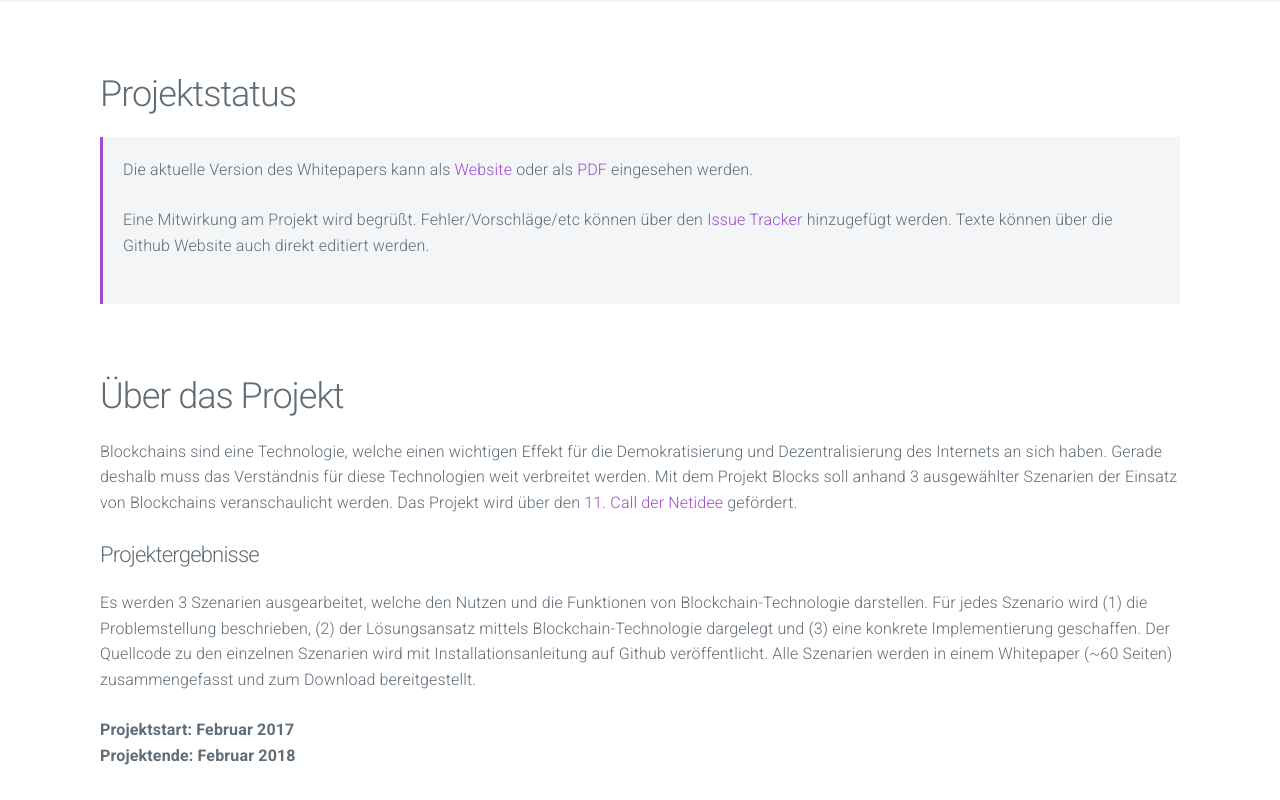
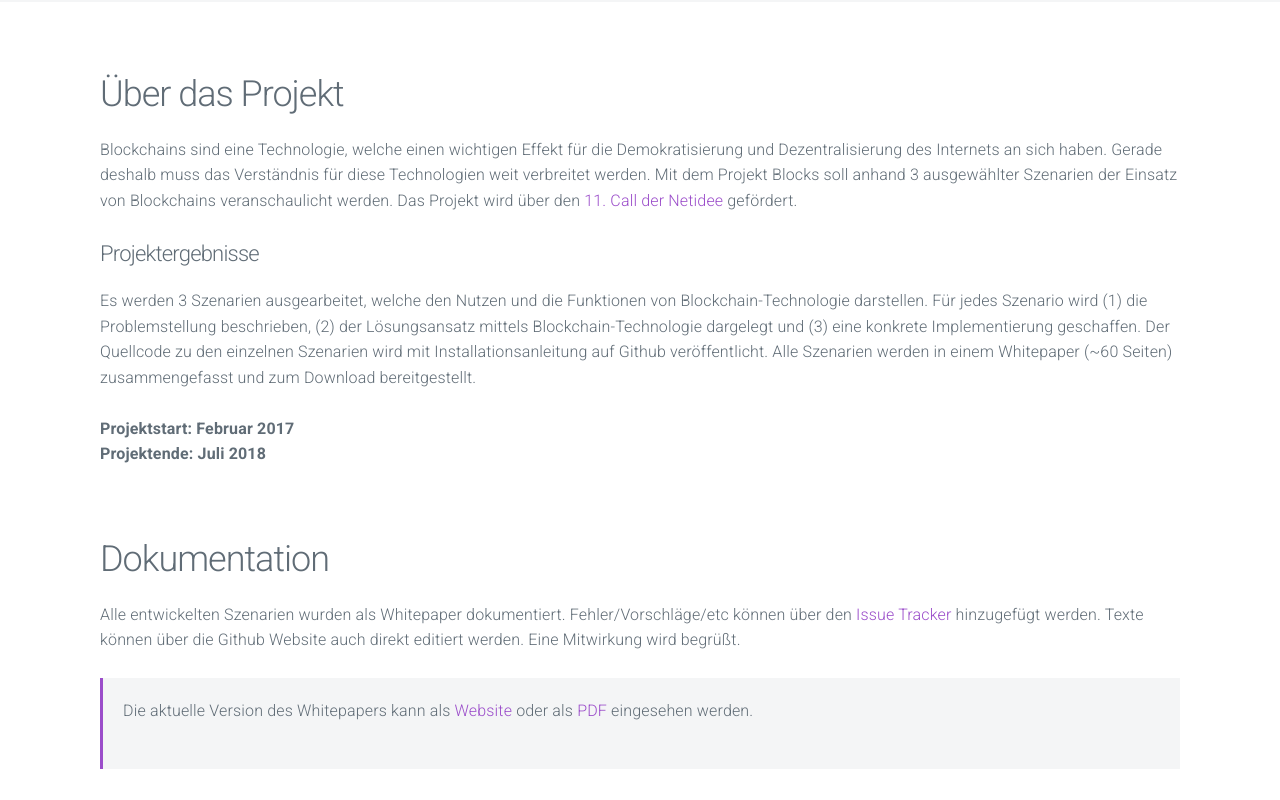
Before and after one commit to getbloqs/getbloqs.github.io, a website: page index.html in a window 1280 px wide. Shown: the part 300-1100 px from the top of the page. Drawn offline with Linux system fonts and the light colour scheme.

Commit message:
chore: website update

```diff
--- a/index.html
+++ b/index.html
@@ -21,15 +21,6 @@
         </header>
 
         <section class="container">
-            <h2>Projektstatus</h2>
-
-            <div class="case">
-                <p>Die aktuelle Version des Whitepapers kann als <a href="https://rawgit.com/getbloqs/paper/master/build/paper.html">Website</a> oder als <a href="https://rawgit.com/getbloqs/paper/master/build/paper.pdf">PDF</a> eingesehen werden.</p>               <p>Eine Mitwirkung am Projekt wird begrüßt. Fehler/Vorschläge/etc können über den <a href="https://github.com/getbloqs/paper/issues">Issue Tracker</a> hinzugefügt werden. Texte können über die Github Website auch direkt editiert werden.</p>
-            </div>
-
-        </section>
-
-        <section class="container">
             <h2>Über das Projekt</h2>
             <p>Blockchains sind eine Technologie, welche einen wichtigen Effekt für die Demokratisierung und Dezentralisierung des Internets an sich haben. Gerade deshalb muss das Verständnis für diese Technologien weit verbreitet werden. Mit dem Projekt Blocks soll anhand 3 ausgewählter Szenarien der Einsatz von Blockchains veranschaulicht werden. Das Projekt wird über den <a href="https://www.netidee.at/die-netidee-2016/">11. Call der Netidee</a> gefördert.</p>
 
@@ -38,9 +29,18 @@
 
             <p>
                 <b>Projektstart: Februar 2017</b><br>
-                <b>Projektende: Februar 2018</b>
+                <b>Projektende: Juli 2018</b>
             </p>
 
+        </section>
+
+        <section class="container">
+            <h2>Dokumentation</h2>
+            <p>Alle entwickelten Szenarien wurden als Whitepaper dokumentiert. Fehler/Vorschläge/etc können über den <a href="https://github.com/getbloqs/paper/issues">Issue Tracker</a> hinzugefügt werden. Texte können über die Github Website auch direkt editiert werden. Eine Mitwirkung wird begrüßt.</p>
+
+            <div class="case">
+                <p>Die aktuelle Version des Whitepapers kann als <a href="https://rawgit.com/getbloqs/paper/master/build/paper.html">Website</a> oder als <a href="https://rawgit.com/getbloqs/paper/master/build/paper.pdf">PDF</a> eingesehen werden.</p>
+            </div>
         </section>
 
         <section class="container">
```
